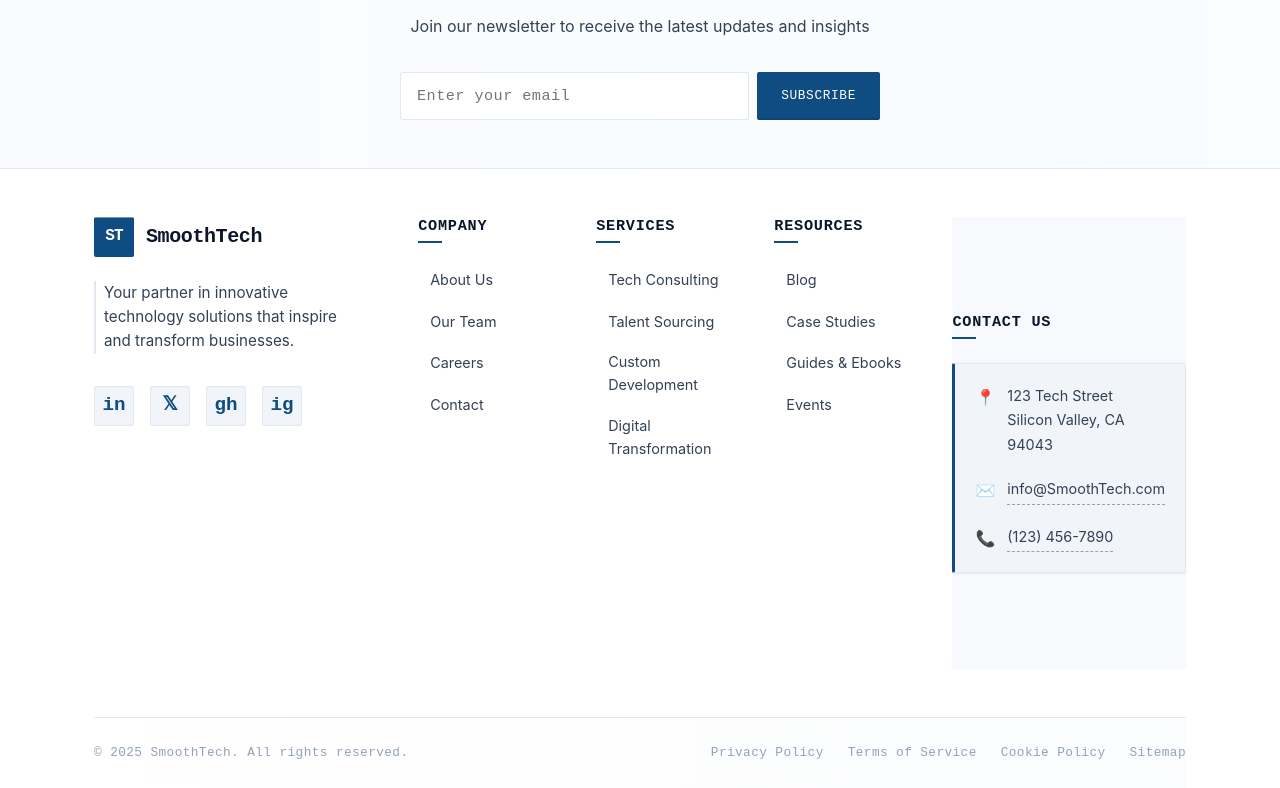
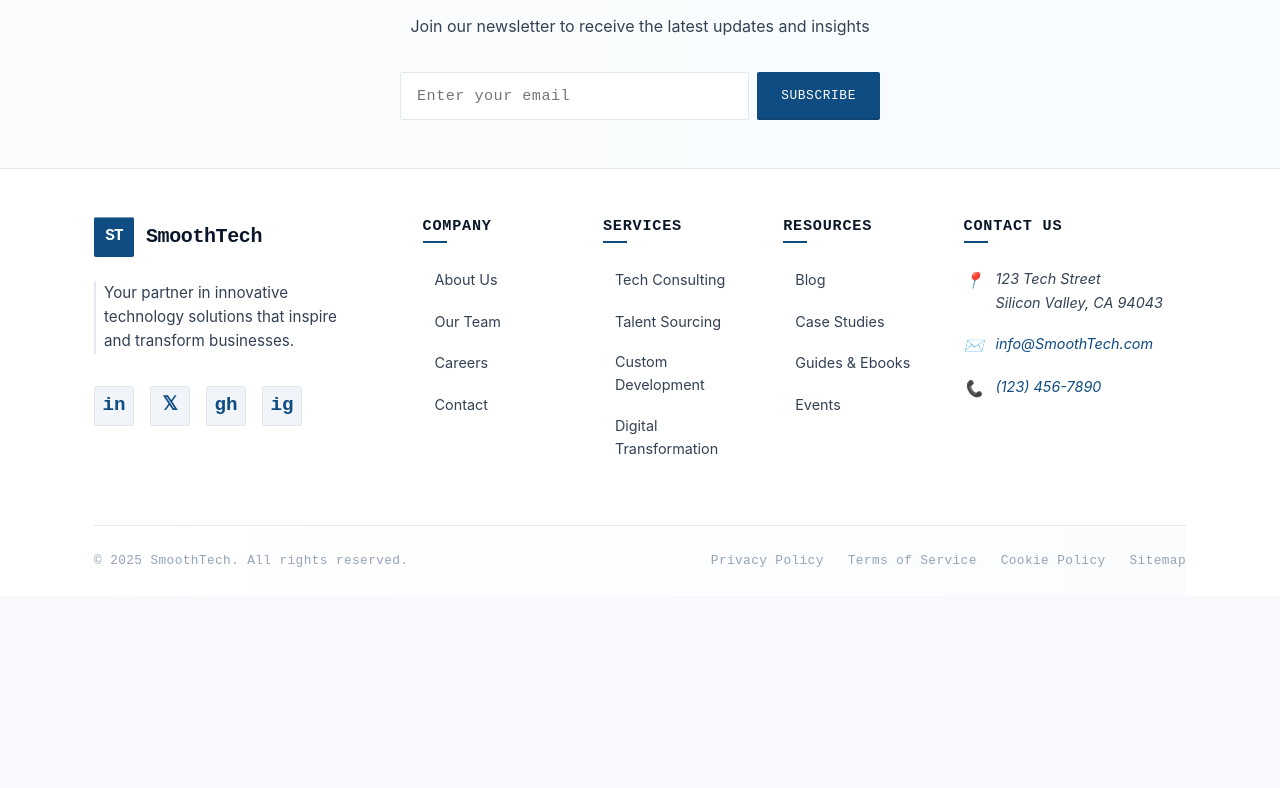
Before and after one commit to avinashbatchala/smooth-tech-services, a Vue app: page / in a window 1280 px wide. Shown: the part 2550-3338 px from the top of the page. After the commit the page ends 3146 px from the top, so only its background shows below. Built offline with nearby package versions, Linux system fonts and the light colour scheme.

Commit message:
updated hear and footer

```diff
--- a/src/assets/styles/components/AppFooter.css
+++ b/src/assets/styles/components/AppFooter.css
@@ -247,19 +247,14 @@
 }
 
 /* Contact info with TE hardware panel styling */
-.contact-section address {
+/* Updated contact section to match other footer sections */
+.contact-section {
   font-style: normal;
-  background: var(--color-gray-10);
-  padding: calc(var(--space-unit) * 2.5);
-  border-radius: var(--radius-sm);
-  border: 1px solid var(--color-gray-20);
-  border-left: 3px solid var(--color-accent);
-  box-shadow: var(--shadow-sm);
 }
 
 .contact-line {
   font-size: 0.9rem;
-  margin-bottom: calc(var(--space-unit) * 2.5);
+  margin-bottom: calc(var(--space-unit) * 2);
   color: var(--color-gray-70);
   display: flex;
   align-items: flex-start;
@@ -280,14 +275,24 @@
 .contact-section a {
   color: var(--color-gray-70);
   text-decoration: none;
-  transition: color var(--transition-fast);
-  border-bottom: 1px dashed var(--color-gray-40);
-  padding-bottom: 2px;
+  transition: all var(--transition-standard);
+  position: relative;
+  display: inline-block;
+  padding-left: 0;
 }
 
 .contact-section a:hover {
-  color: var(--color-accent);
-  border-bottom-color: var(--color-accent);
+  color: var(--color-dark);
+  transform: translateX(4px);
+}
+
+/* Remove the address styling that makes it stand out */
+.contact-section address {
+  font-style: normal;
+  padding: 0;
+  background: transparent;
+  border: none;
+  box-shadow: none;
 }
 
 /* Clean bottom bar with mechanical precision */
--- a/src/components/layout/AppFooter.vue
+++ b/src/components/layout/AppFooter.vue
@@ -67,7 +67,7 @@
           </ul>
         </div>
 
-        <div class="footer-section contact-section">
+        <div class="footer-section">
           <h4>Contact Us</h4>
           <address>
             <p class="contact-line">
--- a/src/components/layout/AppHeader.vue
+++ b/src/components/layout/AppHeader.vue
@@ -9,11 +9,11 @@
       </div>
 
       <nav class="nav-menu" :class="{ 'active': isMenuOpen }">
-        <router-link to="/about" class="nav-link">About</router-link>
-        <router-link to="/blogs" class="nav-link">Blog</router-link>
-        <router-link to="/find-talent" class="nav-link">Find Talent</router-link>
-        <router-link to="/find-job" class="nav-link">Find Job</router-link>
-        <router-link to="/contact" class="nav-link">Contact</router-link>
+        <router-link to="/about" class="nav-link" @click="closeMenu">About</router-link>
+        <router-link to="/blogs" class="nav-link" @click="closeMenu">Blog</router-link>
+        <router-link to="/find-talent" class="nav-link" @click="closeMenu">Find Talent</router-link>
+        <router-link to="/find-job" class="nav-link" @click="closeMenu">Find Job</router-link>
+        <router-link to="/contact" class="nav-link" @click="closeMenu">Contact</router-link>
       </nav>
 
       <div class="header-actions">
@@ -49,6 +49,12 @@ export default {
     toggleMenu() {
       this.isMenuOpen = !this.isMenuOpen;
       document.body.classList.toggle('menu-open', this.isMenuOpen);
+    },
+    closeMenu() {
+      if (this.isMenuOpen) {
+        this.isMenuOpen = false;
+        document.body.classList.remove('menu-open');
+      }
     }
   }
 }
```
